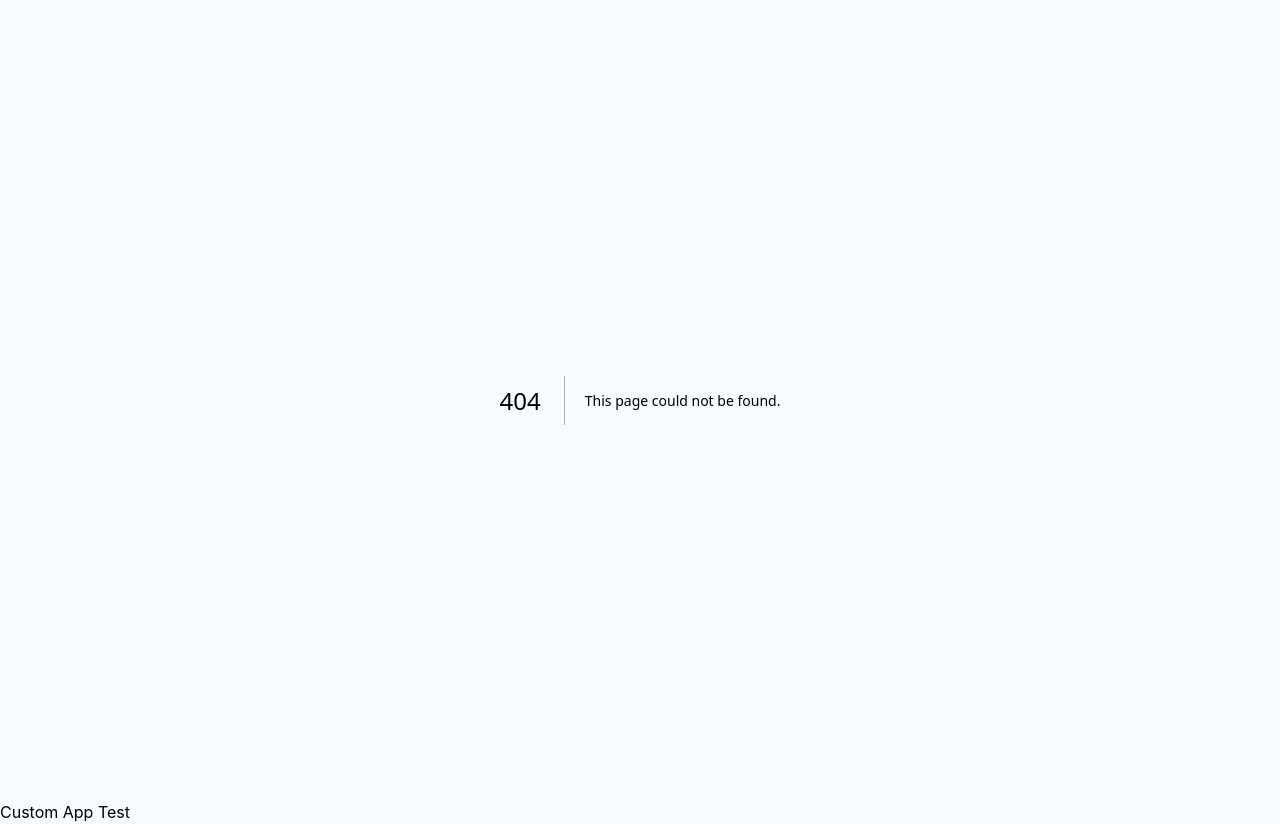
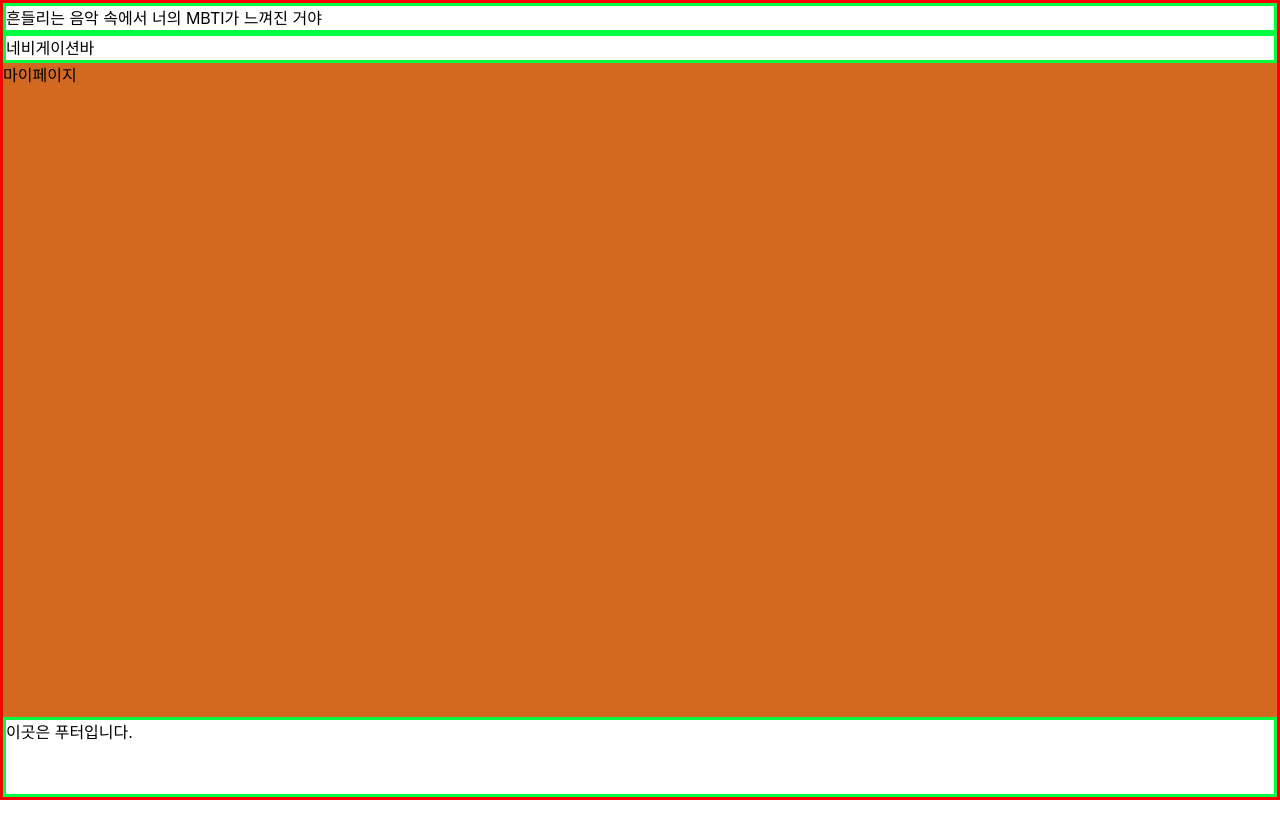
Before and after one commit to LJS0000/hnn-next-prac-js, a Next.js app: page /user in a window 1280 px wide. Before the commit this address had no page. After the commit the page ends 800 px from the top, so only its background shows below. Built offline with nearby package versions, Linux system fonts and the light colour scheme.

Commit message:
Update: custom app 파일 레이아웃 설정

```diff
--- a/src/components/layouts/Header.tsx
+++ b/src/components/layouts/Header.tsx
@@ -1,6 +1,6 @@
 export default function Header() {
   return (
-    <header>
+    <header className="dev-border-3">
       <h1>흔들리는 음악 속에서 너의 MBTI가 느껴진 거야</h1>
     </header>
   );
--- a/src/components/layouts/footer.tsx
+++ b/src/components/layouts/footer.tsx
@@ -1,27 +1,7 @@
-import Link from 'next/link';
-
 export default function Footer() {
   return (
-    <footer>
-      <nav>
-        <ul>
-          <li>
-            <Link href="/">
-              <a>홈</a>
-            </Link>
-          </li>
-          <li>
-            <Link href="/">
-              <a>로그인</a>
-            </Link>
-          </li>
-          <li>
-            <Link href="/">
-              <a>마이페이지</a>
-            </Link>
-          </li>
-        </ul>
-      </nav>
+    <footer className="dev-border-3 footer-100">
+      <p>이곳은 푸터입니다.</p>
     </footer>
   );
 }
--- /dev/null
+++ b/src/components/layouts/nav.tsx
@@ -0,0 +1,13 @@
+import Link from 'next/link';
+
+export default function Nav() {
+  return (
+    <nav className="dev-border-3">
+      <ul>
+        <li>
+          <Link href="/">네비게이션바</Link>
+        </li>
+      </ul>
+    </nav>
+  );
+}
--- a/src/pages/_app.tsx
+++ b/src/pages/_app.tsx
@@ -1,11 +1,18 @@
 import { AppProps } from 'next/app';
 import '../styles/globals.css';
+import Header from '@component/components/layouts/Header';
+import Nav from '@component/components/layouts/Nav';
+import Footer from '@component/components/layouts/footer';
 
 export default function App({ Component, pageProps }: AppProps) {
   return (
-    <div className="bg-gray-100">
-      <Component {...pageProps} />
-      <p>Custom App Test</p>
+    <div className="dev-border-1 bg-100">
+      <Header />
+      <Nav />
+      <main className="expand-item">
+        <Component {...pageProps} />
+      </main>
+      <Footer />
     </div>
   );
 }
--- /dev/null
+++ b/src/pages/detail.tsx
@@ -0,0 +1,7 @@
+export default function Detail() {
+  return (
+    <main>
+      <h1>상세</h1>
+    </main>
+  );
+}
--- a/src/pages/index.tsx
+++ b/src/pages/index.tsx
@@ -1,12 +1,7 @@
-import Link from 'next/link';
-
 export default function Home() {
   return (
-    <div>
-      <nav>
-        <Link href="/about">About</Link>
-      </nav>
+    <main>
       <h1>메인</h1>
-    </div>
+    </main>
   );
 }
--- /dev/null
+++ b/src/pages/login.tsx
@@ -0,0 +1,7 @@
+export default function Login() {
+  return (
+    <main>
+      <h1>로그인</h1>
+    </main>
+  );
+}
--- /dev/null
+++ b/src/pages/signup.tsx
@@ -0,0 +1,7 @@
+export default function Signup() {
+  return (
+    <main>
+      <h1>회원가입</h1>
+    </main>
+  );
+}
--- /dev/null
+++ b/src/pages/user.tsx
@@ -0,0 +1,7 @@
+export default function User() {
+  return (
+    <main>
+      <h1>마이페이지</h1>
+    </main>
+  );
+}
--- a/src/styles/globals.css
+++ b/src/styles/globals.css
@@ -11,6 +11,33 @@ body {
   background-color: #fff;
 }
 
-.bg-gray-100 {
-  background-color: #f7fafc;
+.bg-100 {
+  height: 100vh;
+  display: flex;
+  flex-direction: column;
 }
+
+.footer-100 {
+  height: 10vh;
+}
+
+.expand-item {
+  flex-grow: 1;
+  background-color: chocolate;
+}
+
+.dev-border-1 {
+  border: 3px solid rgb(255, 0, 0);
+}
+
+.dev-border-2 {
+  border: 3px solid rgb(0, 94, 255);
+}
+
+.dev-border-3 {
+  border: 3px solid rgb(0, 255, 64);
+}
+
+.dev-border-4 {
+  border: 3px solid rgb(255, 247, 0);
+}
```
